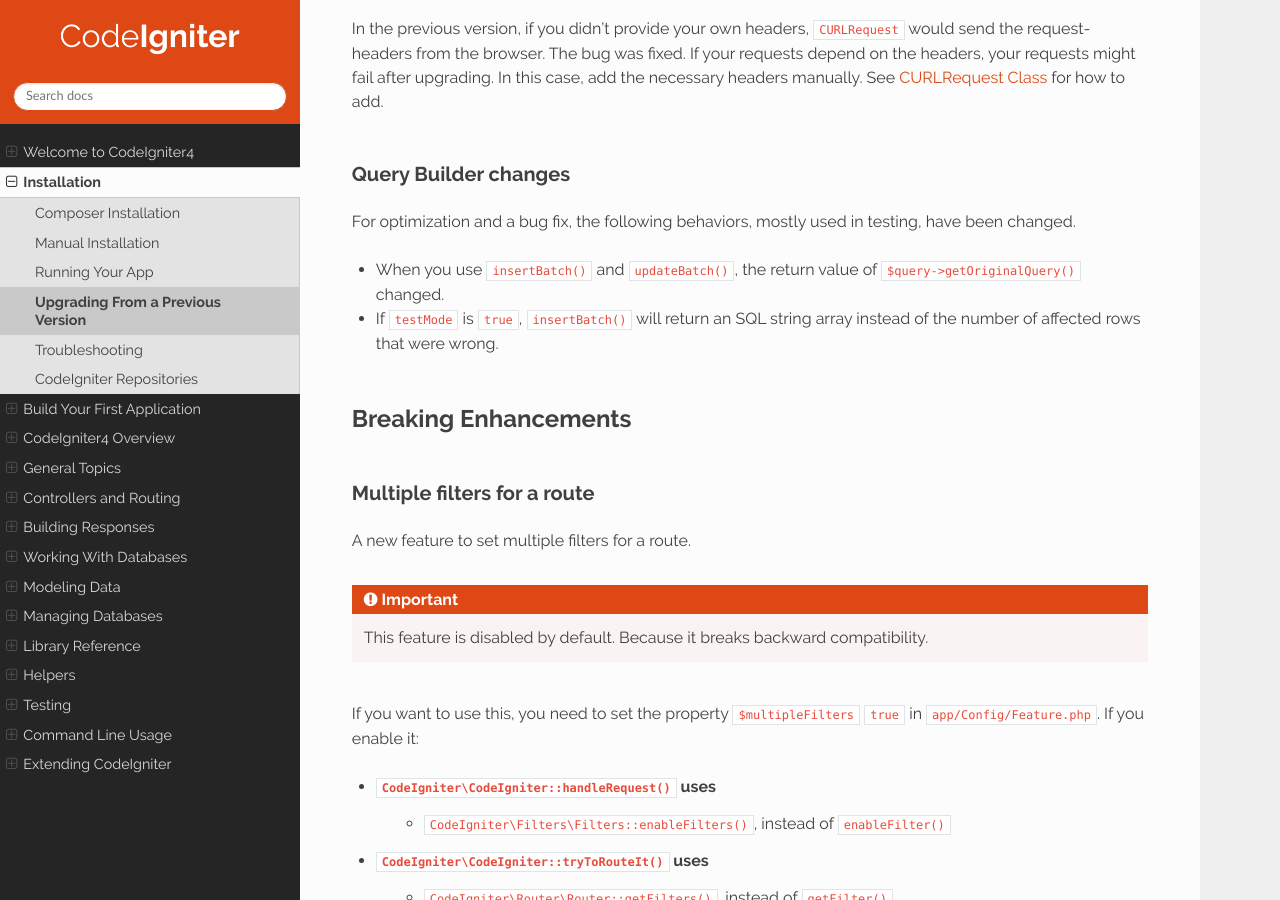
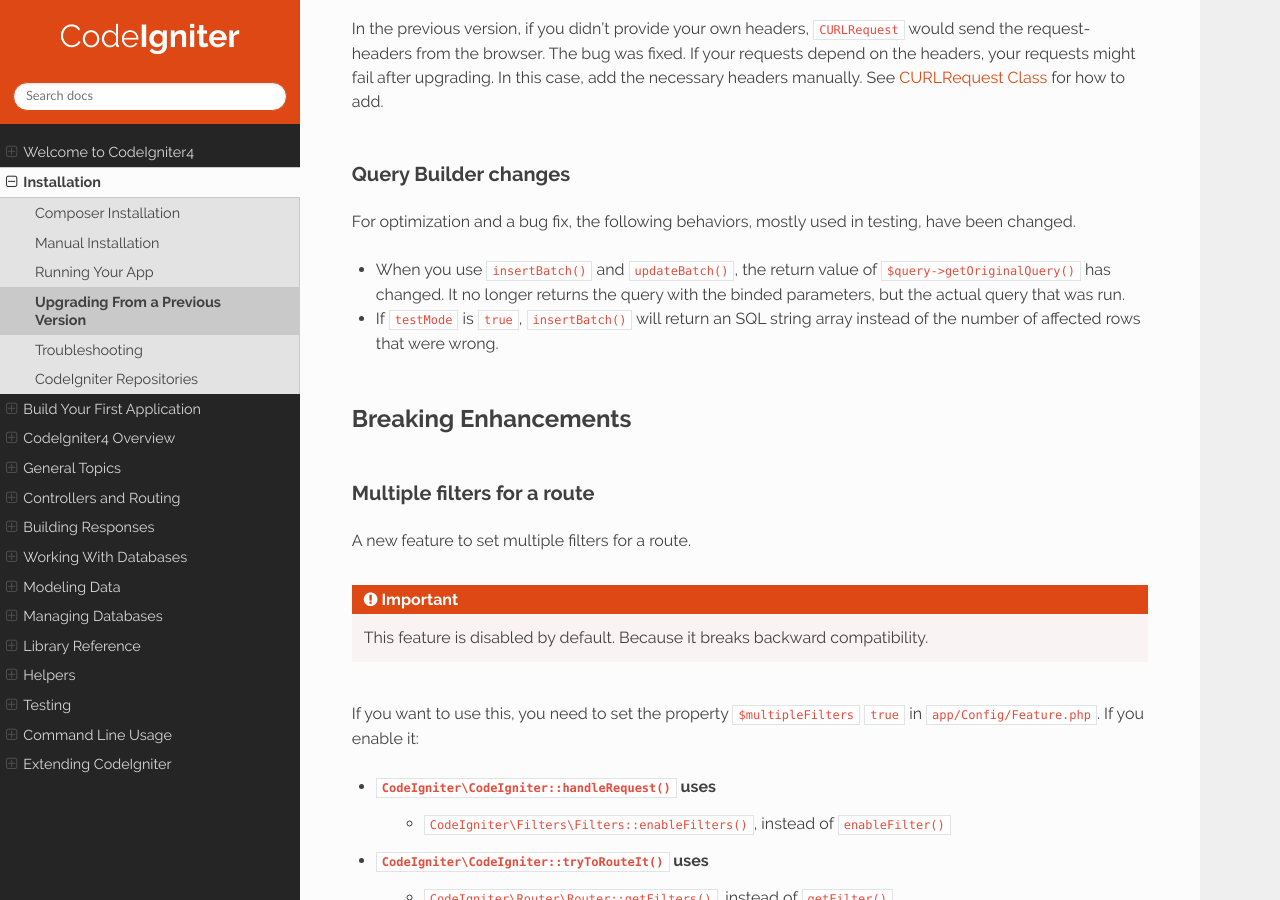
Before and after one commit to NEKOGET/ci4_user_guide_src, a Sphinx documentation site: the page built from source/installation/upgrade_415.rst, in a window 1280 px wide and 900 px high, scrolled down 1483 px. Built offline with Sphinx 7.4.7 and the Read the Docs theme 2.0.0, drawn with Linux system fonts in a browser that asks for light colours.

Commit message:
docs: make the description more precise
Co-authored-by: Michal Sniatala <michal@sniatala.pl>

```diff
--- a/source/installation/upgrade_415.rst
+++ b/source/installation/upgrade_415.rst
@@ -66,7 +66,7 @@ Query Builder changes
 
 For optimization and a bug fix, the following behaviors, mostly used in testing, have been changed.
 
-- When you use ``insertBatch()`` and ``updateBatch()``, the return value of ``$query->getOriginalQuery()`` changed.
+- When you use ``insertBatch()`` and ``updateBatch()``, the return value of ``$query->getOriginalQuery()`` has changed. It no longer returns the query with the binded parameters, but the actual query that was run.
 - If ``testMode`` is ``true``, ``insertBatch()`` will return an SQL string array instead of the number of affected rows that were wrong.
 
 Breaking Enhancements
```
